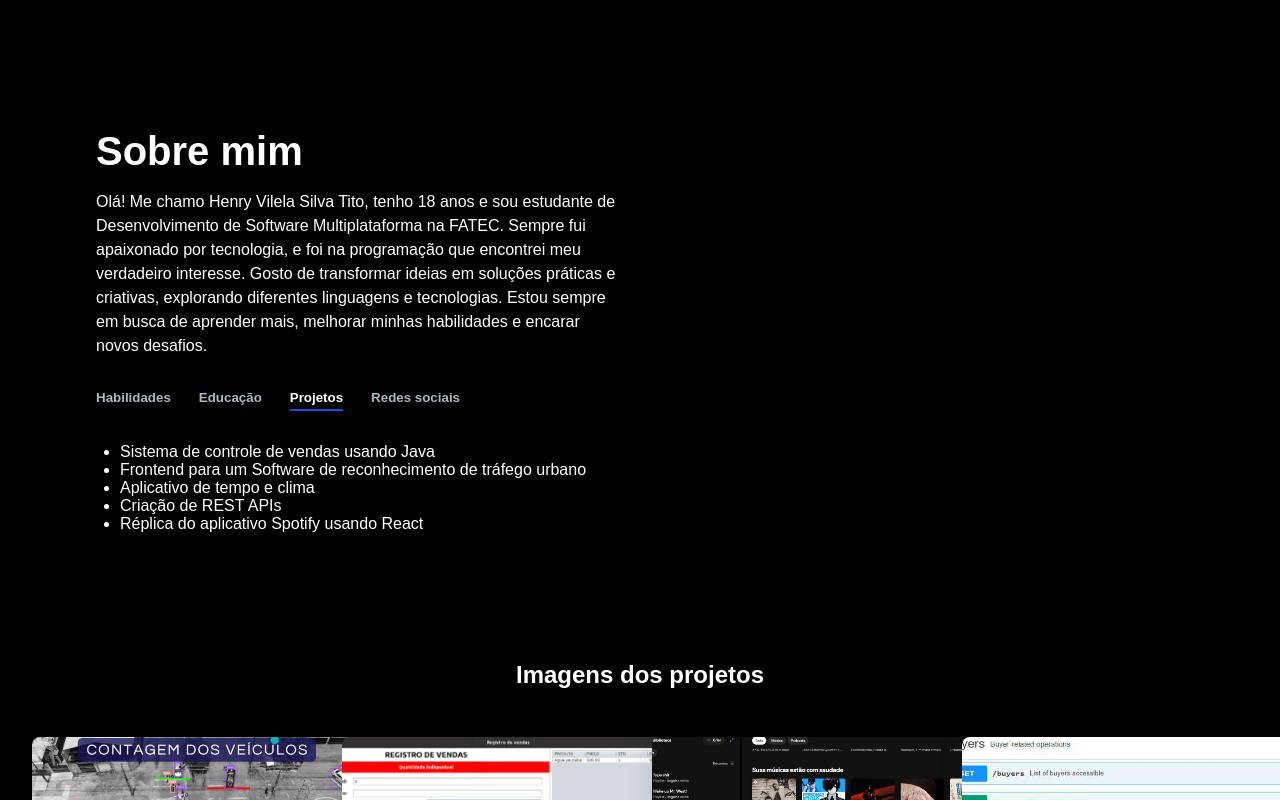
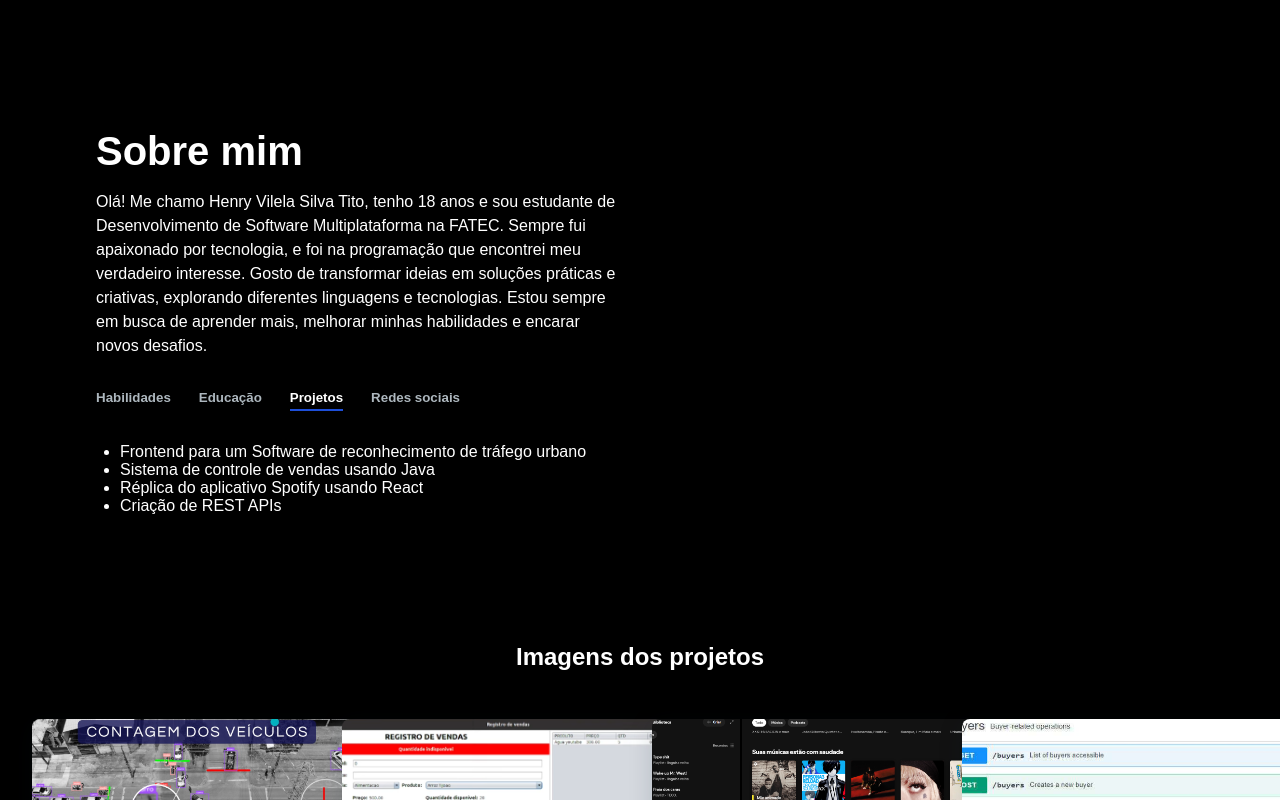
Before and after one commit to HenryTito/VERS-O-ALFA-PORTFOLIO, a Next.js app: page / in a window 1280 px wide. Both pictures are taken after a click on the button "Projetos". Shown: the part 613-1413 px from the top of the page. Built offline with nearby package versions, Linux system fonts and the light colour scheme.

Commit message:
Update AboutSection.jsx

```diff
--- a/src/app/components/AboutSection.jsx
+++ b/src/app/components/AboutSection.jsx
@@ -35,11 +35,11 @@ const TAB_DATA = [
     id: "projetos",
     content: (
       <ul className="custom-list">
+        <li>Frontend para um Software de reconhecimento de tráfego urbano</li>
         <li>Sistema de controle de vendas usando Java</li>
-        <li>Frontend para um Software de reconhecimento de tráfego urbano</li>
-        <li>Aplicativo de tempo e clima</li>
+        <li>Réplica do aplicativo Spotify usando React</li>
         <li>Criação de REST APIs</li>
-        <li>Réplica do aplicativo Spotify usando React</li>
+
       </ul>
     )
   },
```
